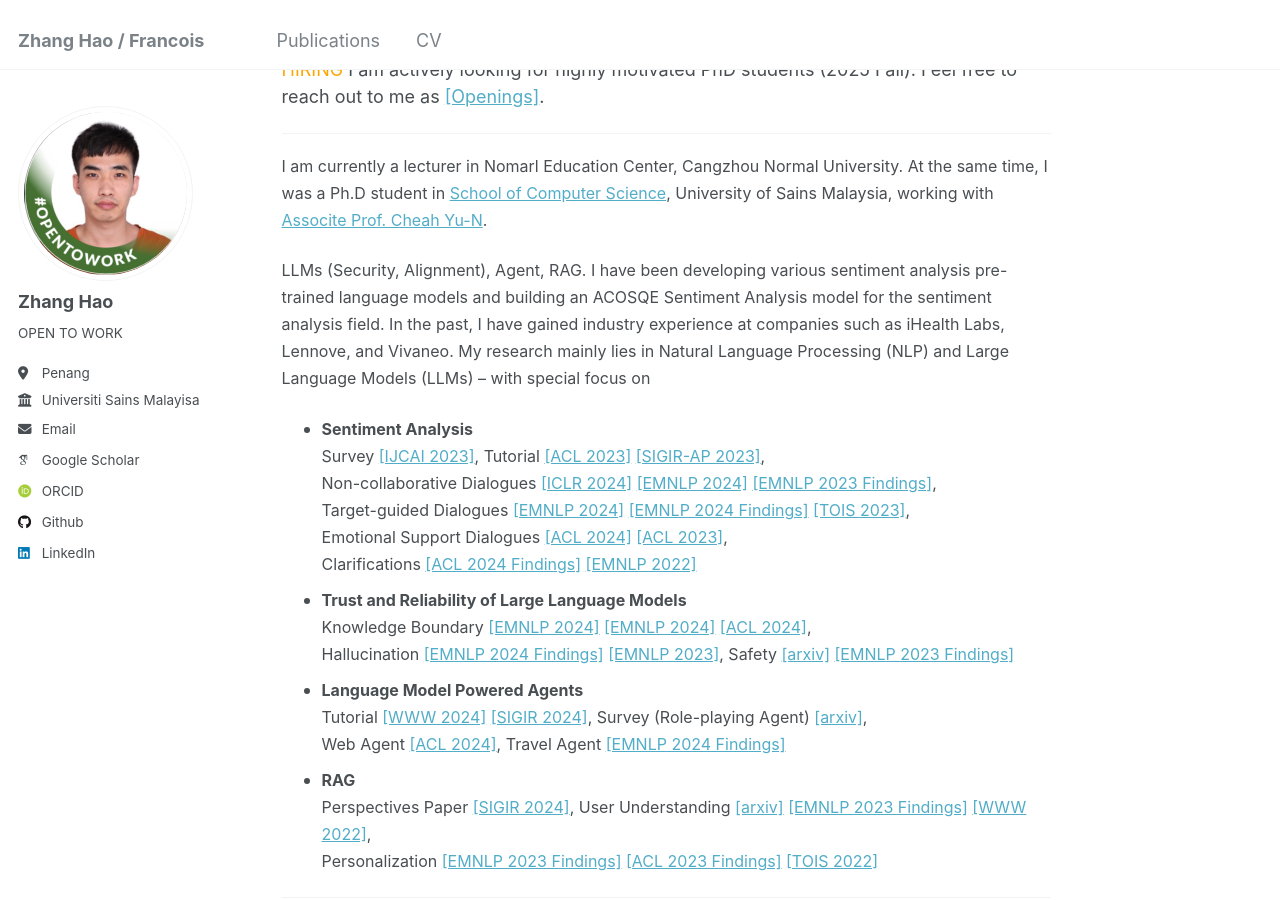
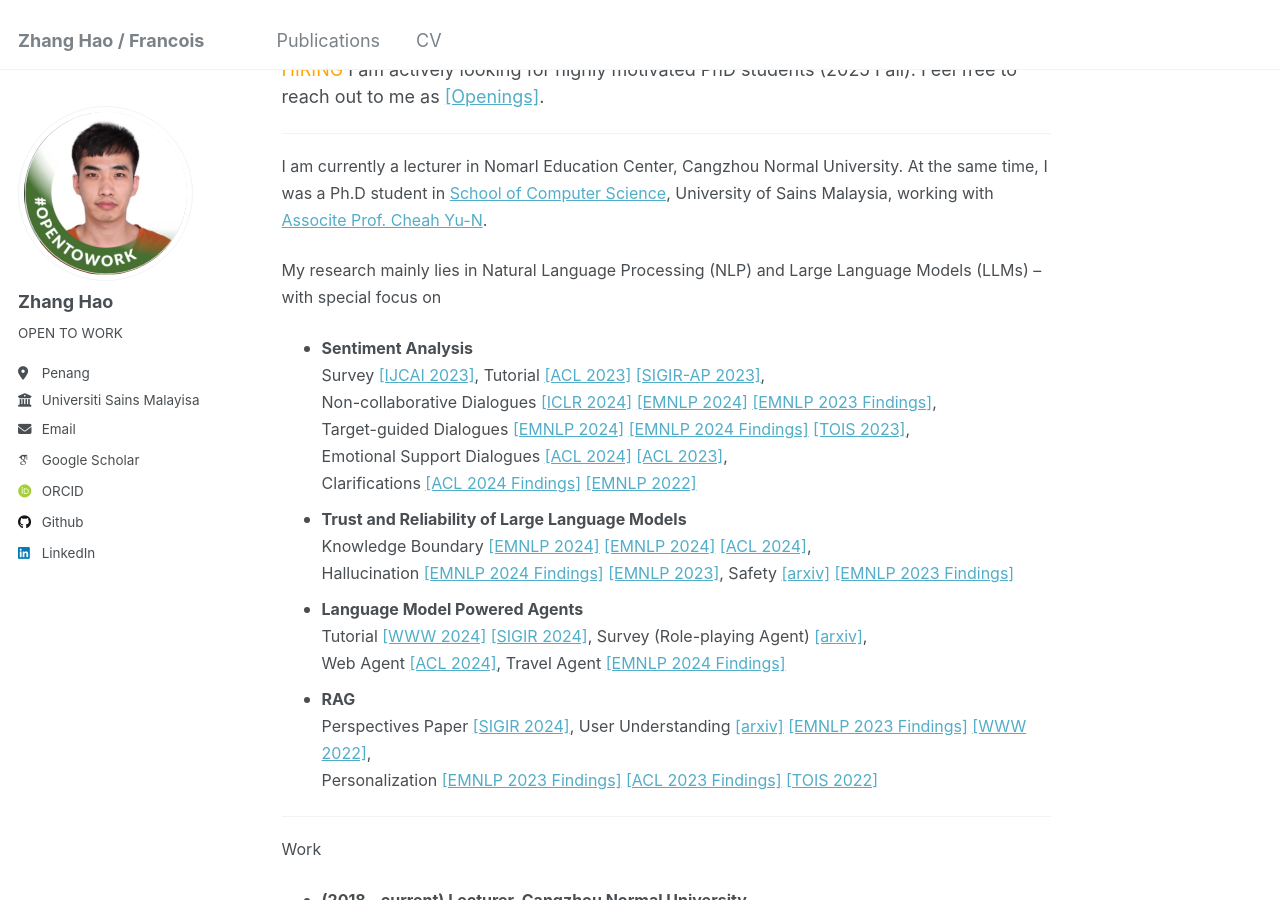
Before and after one commit to sydmou/sydmou.github.io, a Jekyll site: the page built from _pages/about.md, in a window 1280 px wide and 900 px high, scrolled down 321 px. Built offline with Jekyll 4.4.1, drawn with Linux system fonts in a browser that asks for light colours; some web fonts are replaced.

Commit message:
Update about.md

```diff
--- a/_pages/about.md
+++ b/_pages/about.md
@@ -39,7 +39,6 @@ redirect_from:
 </p>
 <p>
     <font size="3">
-        LLMs (Security, Alignment), Agent, RAG. I have been developing various sentiment analysis pre-trained language models and building an ACOSQE Sentiment Analysis model for the sentiment analysis field. In the past, I have gained industry experience at companies such as iHealth Labs, Lennove, and Vivaneo.
         My research mainly lies in Natural Language Processing (NLP) and Large Language Models (LLMs) – with special focus on
         <ul>
             <li> <b>Sentiment Analysis</b><br>Survey <a href="https://arxiv.org/abs/2305.02750">[IJCAI 2023]</a>, Tutorial <a href="https://dengyang17.github.io/files/ACL2023-Tutorial-ConvAI.pdf">[ACL 2023]</a> <a href="https://dengyang17.github.io/files/SIGIRAP2023-Tutorial-ConvAI.pdf">[SIGIR-AP 2023]</a>,<br>Non-collaborative Dialogues <a href="https://openreview.net/forum?id=MCNqgUFTHI">[ICLR 2024]</a> <a href="https://arxiv.org/abs/2403.06769">[EMNLP 2024]</a> <a href="https://aclanthology.org/2023.findings-emnlp.711/">[EMNLP 2023 Findings]</a>,<br>Target-guided Dialogues <a href="https://aclanthology.org/2024.emnlp-main.1175/">[EMNLP 2024]</a> <a href="https://aclanthology.org/2024.findings-emnlp.829/">[EMNLP 2024 Findings]</a> <a href="https://arxiv.org/abs/2204.06923">[TOIS 2023]</a>,<br>Emotional Support Dialogues <a href="https://aclanthology.org/2024.acl-long.611/">[ACL 2024]</a> <a href="https://aclanthology.org/2023.acl-long.225/">[ACL 2023]</a>,<br>Clarifications <a href="https://aclanthology.org/2024.findings-acl.632/">[ACL 2024 Findings]</a> <a href="https://aclanthology.org/2022.emnlp-main.469/">[EMNLP 2022]</a></li>
```
